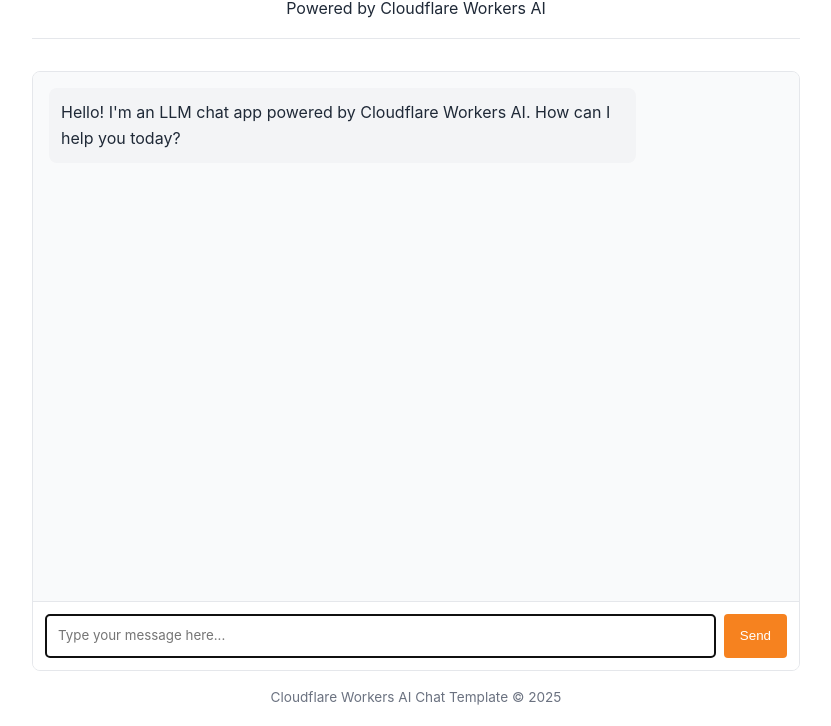
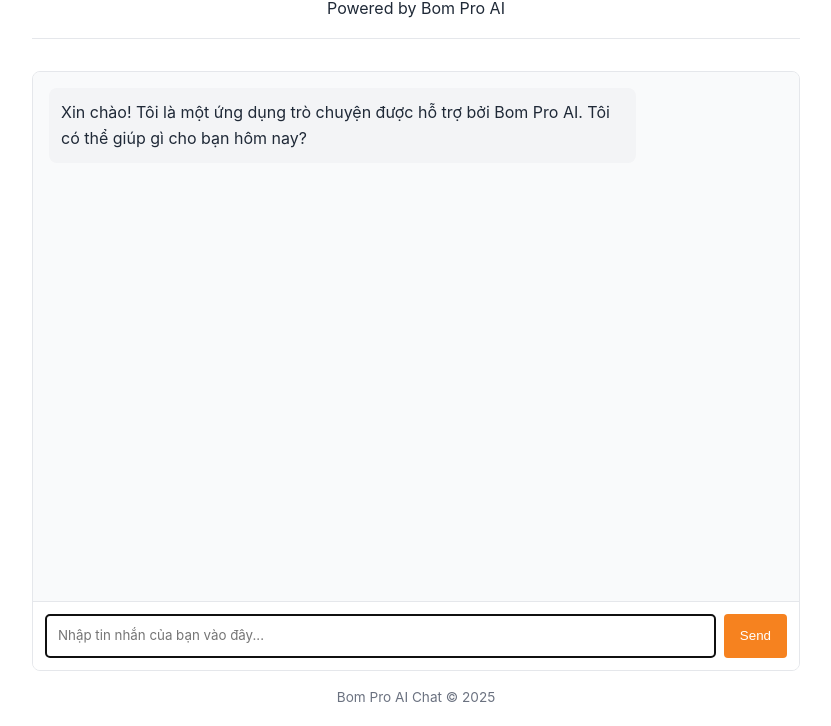
Before and after one commit to toihung/llm-chat-app-template, a website: page public/index.html in a window 1280 px wide. Shown: the part 74-800 px from the top of the page, without its empty margins (224-1055 px from the left). Drawn offline with Linux system fonts and the light colour scheme.

Commit message:
Update index.html

```diff
--- a/public/index.html
+++ b/public/index.html
@@ -138,16 +138,15 @@
   </head>
   <body>
     <header>
-      <h1>Cloudflare AI Chat</h1>
-      <p>Powered by Cloudflare Workers AI</p>
+      <h1>Bom Pro AI Chat</h1>
+      <p>Powered by Bom Pro AI</p>
     </header>
 
     <div class="chat-container">
       <div id="chat-messages" class="chat-messages">
         <div class="message assistant-message">
           <p>
-            Hello! I'm an LLM chat app powered by Cloudflare Workers AI. How can
-            I help you today?
+            Xin chào! Tôi là một ứng dụng trò chuyện được hỗ trợ bởi Bom Pro AI. Tôi có thể giúp gì cho bạn hôm nay?
           </p>
         </div>
       </div>
@@ -159,7 +158,7 @@
       <div class="message-input">
         <textarea
           id="user-input"
-          placeholder="Type your message here..."
+          placeholder="Nhập tin nhắn của bạn vào đây..."
           rows="1"
           autofocus
         ></textarea>
@@ -168,7 +167,7 @@
     </div>
 
     <footer>
-      <p>Cloudflare Workers AI Chat Template &copy; 2025</p>
+      <p>Bom Pro AI Chat &copy; 2025</p>
     </footer>
 
     <!-- Chat app script -->
```
